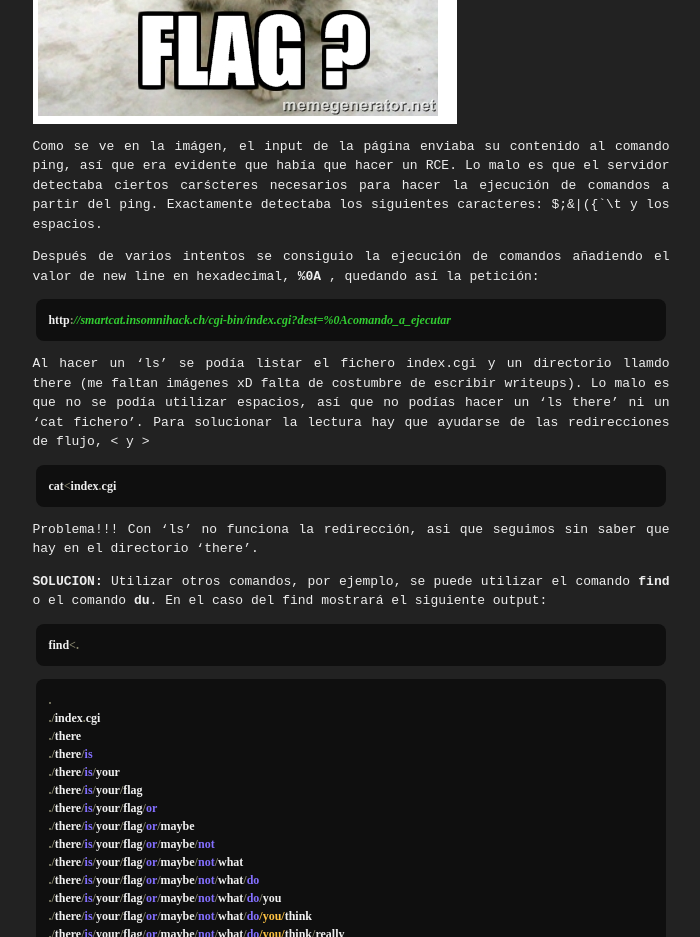
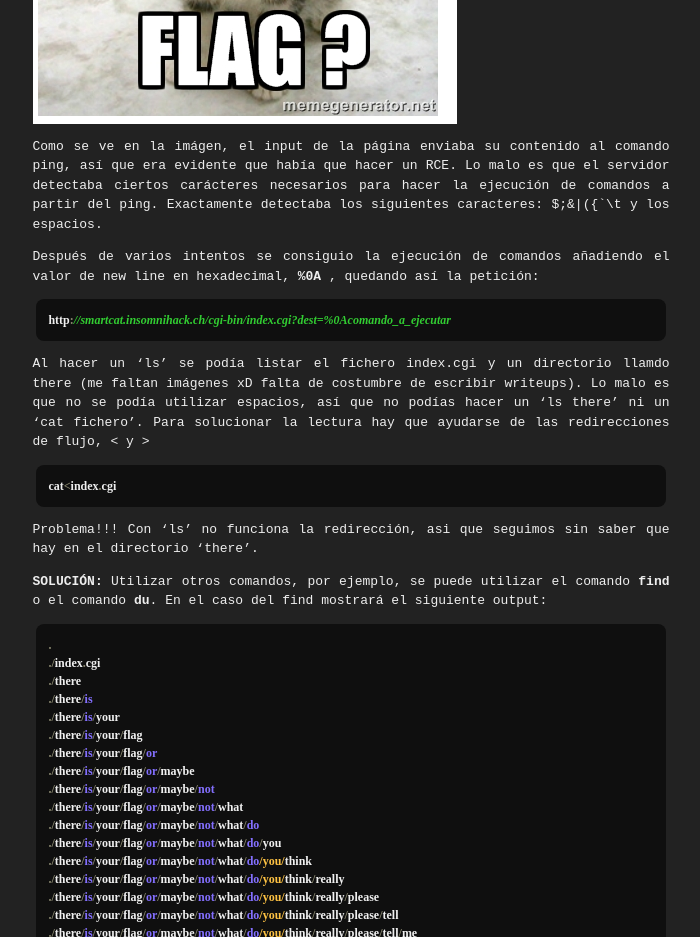
Before and after one commit to b1gb1t/b1gb1t.github.io, a plain HTML site: page 2016/1/20/ctf-insomnihack2016-smartcat1/index.html in a window 1280 px wide. Shown: the part 1040-1977 px from the top of the page, without its empty margins (289-989 px from the left). Drawn offline with Linux system fonts and the light colour scheme; a script that the page names is missing.

Commit message:
Correcciones

```diff
--- a/2016/1/20/ctf-insomnihack2016-smartcat1/index.html
+++ b/2016/1/20/ctf-insomnihack2016-smartcat1/index.html
@@ -52,7 +52,7 @@ En especial, <strong>smartcat 1</strong> era de las pruebas con menor puntuació
 <p><img src="/images/smartcat1.png" alt="Smartcat 1" /></p>
 
 <p>Como se ve en la imágen, el input de la página enviaba su contenido al comando ping, así que era evidente que había que hacer un RCE.
-Lo malo es que el servidor detectaba ciertos carścteres necesarios para hacer la ejecución de comandos a partir del ping. Exactamente detectaba los siguientes caracteres: $;&amp;|({`\t y los espacios.</p>
+Lo malo es que el servidor detectaba ciertos carácteres necesarios para hacer la ejecución de comandos a partir del ping. Exactamente detectaba los siguientes caracteres: $;&amp;|({`\t y los espacios.</p>
 
 <p>Después de varios intentos se consiguio la ejecución de comandos añadiendo el valor de new line en hexadecimal, <strong>%0A</strong> , quedando así la petición:
 <!--?prettify lang=bsh linenums=false?-->
@@ -71,11 +71,7 @@ cat&lt;index.cgi
 
 <p>Problema!!! Con &lsquo;ls&rsquo; no funciona la redirección, asi que seguimos sin saber que hay en el directorio &lsquo;there&rsquo;.</p>
 
-<p><strong>SOLUCION:</strong> Utilizar otros comandos, por ejemplo, se puede utilizar el comando <strong>find</strong> o el comando <strong>du</strong>. En el caso del find mostrará el siguiente output:
-<!--?pretify lang=bsh lnenums=false?-->
-<pre class="prettyprint">
-find&lt;.
-</pre></p>
+<p><strong>SOLUCIÓN:</strong> Utilizar otros comandos, por ejemplo, se puede utilizar el comando <strong>find</strong> o el comando <strong>du</strong>. En el caso del find mostrará el siguiente output:</p>
 
 <!--?pretify lang=bsh lnenums=false?-->
 
```
